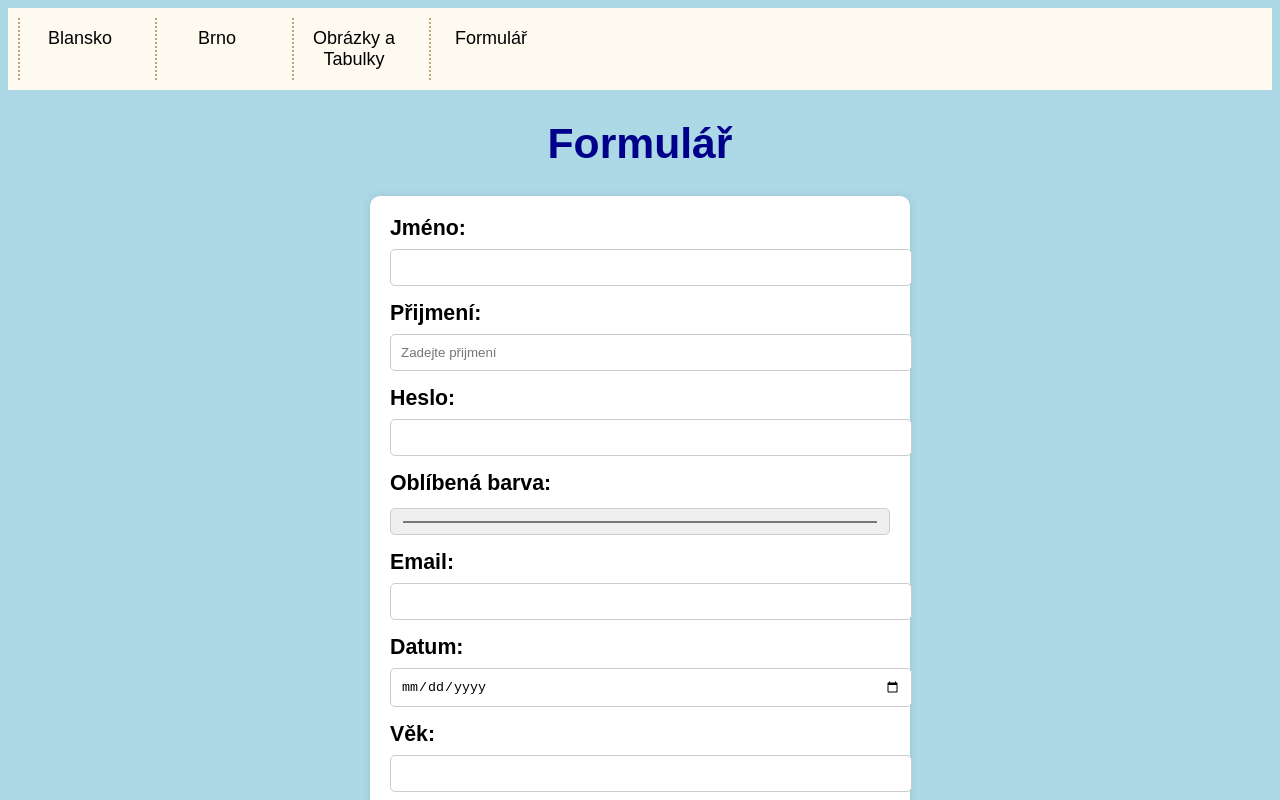
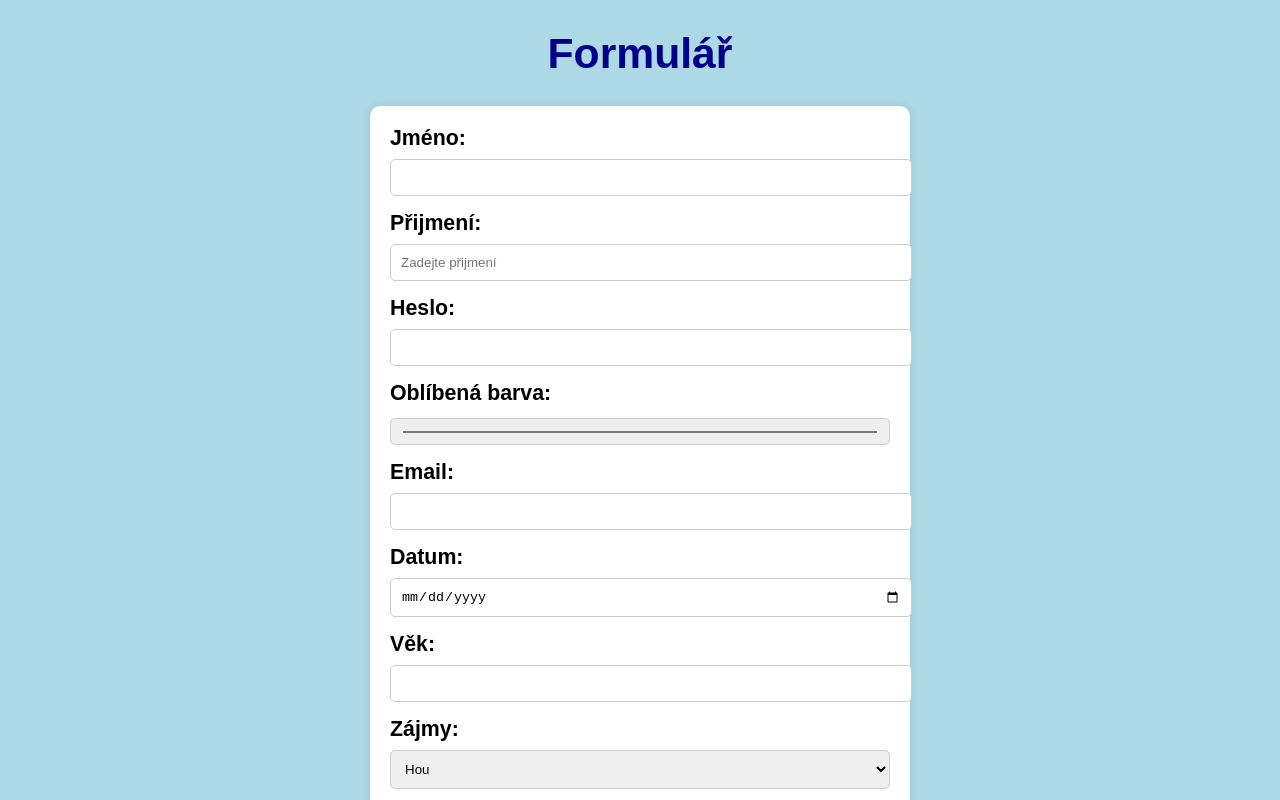
Before and after one commit to X3merr/DN_portfolio, a plain HTML site: page PHP/form.html in a window 1280 px wide. Shown: the top 800 px of the page. Drawn offline with Linux system fonts and the light colour scheme; files that its build step writes are made by us from their sources.

Commit message:
Update and rename VU4.html to form.html

```diff
--- a/PHP/VU4.html
+++ b/PHP/form.html
@@ -85,12 +85,7 @@
 </head>
 
 <body>
-    <nav>
-        <a href="VU1.html">Blansko</a>
-        <a href="VU2.html">Brno</a>
-        <a href="VU3.html">Obrázky a Tabulky</a>
-        <a href="VU4.html">Formulář</a>
-    </nav>
+
 
     <h1>Formulář</h1>
 
```
